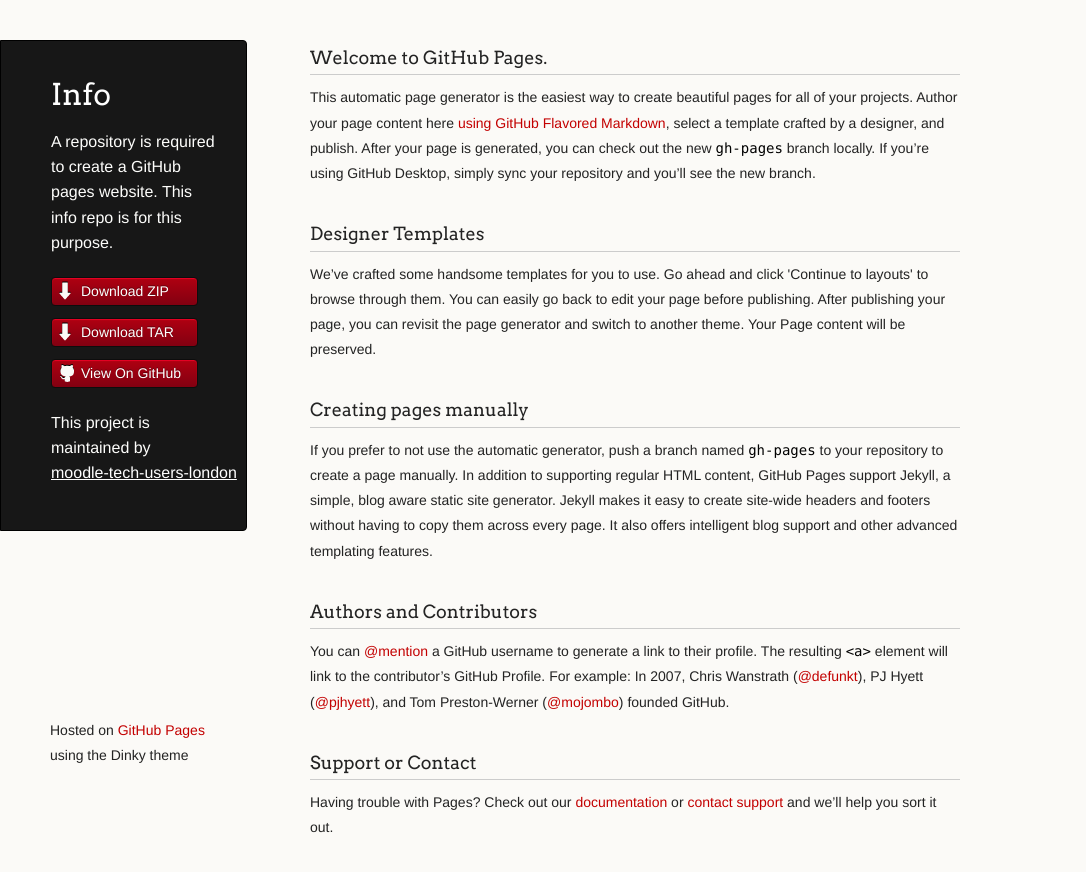
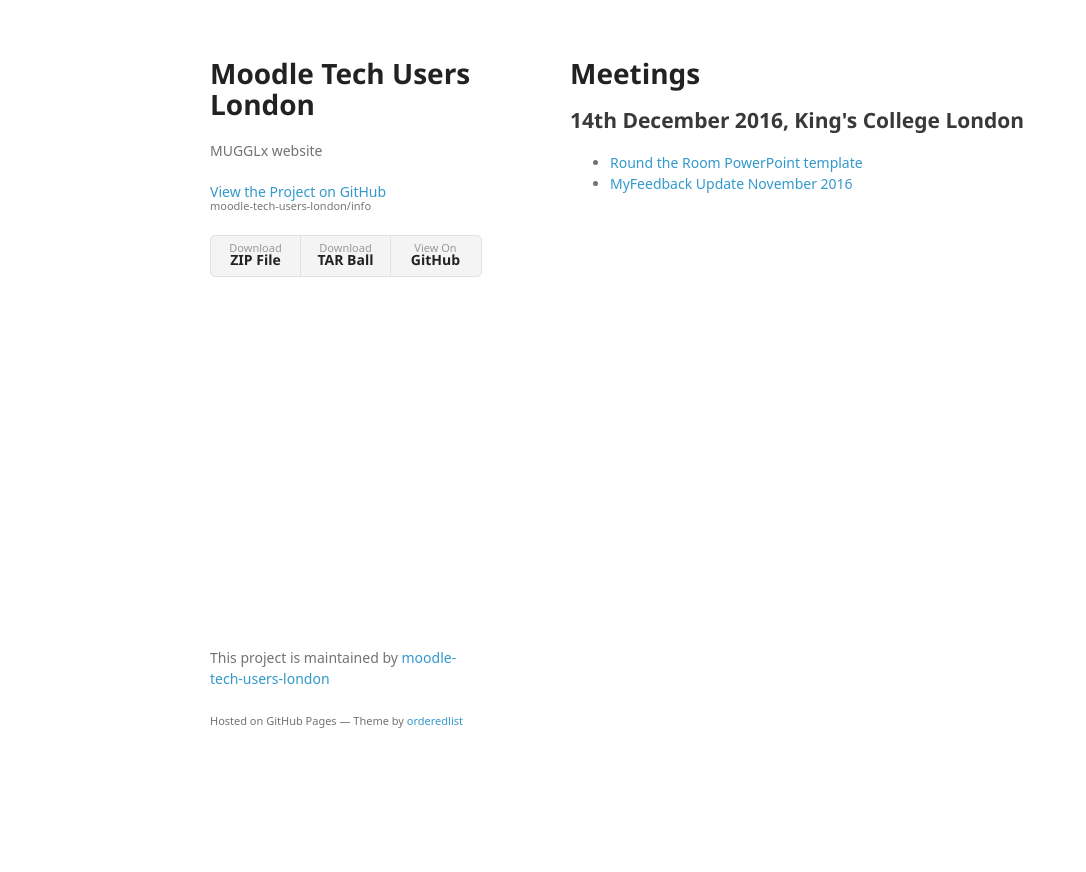
Before and after one commit to moodle-tech-users-london/info, a plain HTML site: page index.html in a window 1280 px wide. Shown: the whole page, without its empty margins (0-1086 px from the left). After the commit the page ends 800 px from the top, so only its background shows below. Drawn offline with Linux system fonts and the light colour scheme; a web font is replaced by a local one.

Commit message:
Create gh-pages branch via GitHub

```diff
--- a/index.html
+++ b/index.html
@@ -3,12 +3,11 @@
   <head>
     <meta charset="utf-8">
     <meta http-equiv="X-UA-Compatible" content="chrome=1">
-    <title>Info by moodle-tech-users-london</title>
+    <title>Moodle Tech Users London by moodle-tech-users-london</title>
 
     <link rel="stylesheet" href="stylesheets/styles.css">
     <link rel="stylesheet" href="stylesheets/github-light.css">
-    <script src="javascripts/scale.fix.js"></script>
-    <meta name="viewport" content="width=device-width, initial-scale=1, user-scalable=no">
+    <meta name="viewport" content="width=device-width">
     <!--[if lt IE 9]>
     <script src="//html5shiv.googlecode.com/svn/trunk/html5.js"></script>
     <![endif]-->
@@ -16,50 +15,36 @@
   <body>
     <div class="wrapper">
       <header>
-        <h1 class="header">Info</h1>
-        <p class="header">A repository is required to create a GitHub pages website. This info repo is for this purpose.</p>
+        <h1>Moodle Tech Users London</h1>
+        <p>MUGGLx website</p>
+
+        <p class="view"><a href="https://github.com/moodle-tech-users-london/info">View the Project on GitHub <small>moodle-tech-users-london/info</small></a></p>
+
 
         <ul>
-          <li class="download"><a class="buttons" href="https://github.com/moodle-tech-users-london/info/zipball/master">Download ZIP</a></li>
-          <li class="download"><a class="buttons" href="https://github.com/moodle-tech-users-london/info/tarball/master">Download TAR</a></li>
-          <li><a class="buttons github" href="https://github.com/moodle-tech-users-london/info">View On GitHub</a></li>
+          <li><a href="https://github.com/moodle-tech-users-london/info/zipball/master">Download <strong>ZIP File</strong></a></li>
+          <li><a href="https://github.com/moodle-tech-users-london/info/tarball/master">Download <strong>TAR Ball</strong></a></li>
+          <li><a href="https://github.com/moodle-tech-users-london/info">View On <strong>GitHub</strong></a></li>
         </ul>
-
-        <p class="header">This project is maintained by <a class="header name" href="https://github.com/moodle-tech-users-london">moodle-tech-users-london</a></p>
-
-
       </header>
       <section>
-        <h3>
-<a id="welcome-to-github-pages" class="anchor" href="#welcome-to-github-pages" aria-hidden="true"><span aria-hidden="true" class="octicon octicon-link"></span></a>Welcome to GitHub Pages.</h3>
+        <h1>
+<a id="meetings" class="anchor" href="#meetings" aria-hidden="true"><span aria-hidden="true" class="octicon octicon-link"></span></a>Meetings</h1>
 
-<p>This automatic page generator is the easiest way to create beautiful pages for all of your projects. Author your page content here <a href="https://guides.github.com/features/mastering-markdown/">using GitHub Flavored Markdown</a>, select a template crafted by a designer, and publish. After your page is generated, you can check out the new <code>gh-pages</code> branch locally. If you’re using GitHub Desktop, simply sync your repository and you’ll see the new branch.</p>
+<h2>
+<a id="14th-december-2016-kings-college-london" class="anchor" href="#14th-december-2016-kings-college-london" aria-hidden="true"><span aria-hidden="true" class="octicon octicon-link"></span></a>14th December 2016, King's College London</h2>
 
-<h3>
-<a id="designer-templates" class="anchor" href="#designer-templates" aria-hidden="true"><span aria-hidden="true" class="octicon octicon-link"></span></a>Designer Templates</h3>
-
-<p>We’ve crafted some handsome templates for you to use. Go ahead and click 'Continue to layouts' to browse through them. You can easily go back to edit your page before publishing. After publishing your page, you can revisit the page generator and switch to another theme. Your Page content will be preserved.</p>
-
-<h3>
-<a id="creating-pages-manually" class="anchor" href="#creating-pages-manually" aria-hidden="true"><span aria-hidden="true" class="octicon octicon-link"></span></a>Creating pages manually</h3>
-
-<p>If you prefer to not use the automatic generator, push a branch named <code>gh-pages</code> to your repository to create a page manually. In addition to supporting regular HTML content, GitHub Pages support Jekyll, a simple, blog aware static site generator. Jekyll makes it easy to create site-wide headers and footers without having to copy them across every page. It also offers intelligent blog support and other advanced templating features.</p>
-
-<h3>
-<a id="authors-and-contributors" class="anchor" href="#authors-and-contributors" aria-hidden="true"><span aria-hidden="true" class="octicon octicon-link"></span></a>Authors and Contributors</h3>
-
-<p>You can <a href="https://help.github.com/articles/basic-writing-and-formatting-syntax/#mentioning-users-and-teams" class="user-mention">@mention</a> a GitHub username to generate a link to their profile. The resulting <code>&lt;a&gt;</code> element will link to the contributor’s GitHub Profile. For example: In 2007, Chris Wanstrath (<a href="https://github.com/defunkt" class="user-mention">@defunkt</a>), PJ Hyett (<a href="https://github.com/pjhyett" class="user-mention">@pjhyett</a>), and Tom Preston-Werner (<a href="https://github.com/mojombo" class="user-mention">@mojombo</a>) founded GitHub.</p>
-
-<h3>
-<a id="support-or-contact" class="anchor" href="#support-or-contact" aria-hidden="true"><span aria-hidden="true" class="octicon octicon-link"></span></a>Support or Contact</h3>
-
-<p>Having trouble with Pages? Check out our <a href="https://help.github.com/pages">documentation</a> or <a href="https://github.com/contact">contact support</a> and we’ll help you sort it out.</p>
+<ul>
+<li><a href="presentations/round-the-room-template.pptx">Round the Room PowerPoint template</a></li>
+<li><a href="presentations/myfeedback-update-201611.pptx">MyFeedback Update November 2016</a></li>
+</ul>
       </section>
       <footer>
-        <p><small>Hosted on <a href="https://pages.github.com">GitHub Pages</a> using the Dinky theme</small></p>
+        <p>This project is maintained by <a href="https://github.com/moodle-tech-users-london">moodle-tech-users-london</a></p>
+        <p><small>Hosted on GitHub Pages &mdash; Theme by <a href="https://github.com/orderedlist">orderedlist</a></small></p>
       </footer>
     </div>
-    <!--[if !IE]><script>fixScale(document);</script><![endif]-->
+    <script src="javascripts/scale.fix.js"></script>
 
   </body>
 </html>
--- a/stylesheets/styles.css
+++ b/stylesheets/styles.css
@@ -1,338 +1,251 @@
-@import url(https://fonts.googleapis.com/css?family=Arvo:400,700,400italic);
-
-/* MeyerWeb Reset */
-
-html, body, div, span, applet, object, iframe,
-h1, h2, h3, h4, h5, h6, p, blockquote, pre,
-a, abbr, acronym, address, big, cite, code,
-del, dfn, em, img, ins, kbd, q, s, samp,
-small, strike, strong, sub, sup, tt, var,
-b, u, i, center,
-dl, dt, dd, ol, ul, li,
-fieldset, form, label, legend,
-table, caption, tbody, tfoot, thead, tr, th, td,
-article, aside, canvas, details, embed,
-figure, figcaption, footer, header, hgroup,
-menu, nav, output, ruby, section, summary,
-time, mark, audio, video {
-  margin: 0;
-  padding: 0;
-  border: 0;
-  font: inherit;
-  vertical-align: baseline;
+@font-face {
+  font-family: 'Noto Sans';
+  font-weight: 400;
+  font-style: normal;
+  src: url('../fonts/Noto-Sans-regular/Noto-Sans-regular.eot');
+  src: url('../fonts/Noto-Sans-regular/Noto-Sans-regular.eot?#iefix') format('embedded-opentype'),
+       local('Noto Sans'),
+       local('Noto-Sans-regular'),
+       url('../fonts/Noto-Sans-regular/Noto-Sans-regular.woff2') format('woff2'),
+       url('../fonts/Noto-Sans-regular/Noto-Sans-regular.woff') format('woff'),
+       url('../fonts/Noto-Sans-regular/Noto-Sans-regular.ttf') format('truetype'),
+       url('../fonts/Noto-Sans-regular/Noto-Sans-regular.svg#NotoSans') format('svg');
 }
 
+@font-face {
+  font-family: 'Noto Sans';
+  font-weight: 700;
+  font-style: normal;
+  src: url('../fonts/Noto-Sans-700/Noto-Sans-700.eot');
+  src: url('../fonts/Noto-Sans-700/Noto-Sans-700.eot?#iefix') format('embedded-opentype'),
+       local('Noto Sans Bold'),
+       local('Noto-Sans-700'),
+       url('../fonts/Noto-Sans-700/Noto-Sans-700.woff2') format('woff2'),
+       url('../fonts/Noto-Sans-700/Noto-Sans-700.woff') format('woff'),
+       url('../fonts/Noto-Sans-700/Noto-Sans-700.ttf') format('truetype'),
+       url('../fonts/Noto-Sans-700/Noto-Sans-700.svg#NotoSans') format('svg');
+}
 
-/* Base text styles */
+@font-face {
+  font-family: 'Noto Sans';
+  font-weight: 400;
+  font-style: italic;
+  src: url('../fonts/Noto-Sans-italic/Noto-Sans-italic.eot');
+  src: url('../fonts/Noto-Sans-italic/Noto-Sans-italic.eot?#iefix') format('embedded-opentype'),
+       local('Noto Sans Italic'),
+       local('Noto-Sans-italic'),
+       url('../fonts/Noto-Sans-italic/Noto-Sans-italic.woff2') format('woff2'),
+       url('../fonts/Noto-Sans-italic/Noto-Sans-italic.woff') format('woff'),
+       url('../fonts/Noto-Sans-italic/Noto-Sans-italic.ttf') format('truetype'),
+       url('../fonts/Noto-Sans-italic/Noto-Sans-italic.svg#NotoSans') format('svg');
+}
+
+@font-face {
+  font-family: 'Noto Sans';
+  font-weight: 700;
+  font-style: italic;
+  src: url('../fonts/Noto-Sans-700italic/Noto-Sans-700italic.eot');
+  src: url('../fonts/Noto-Sans-700italic/Noto-Sans-700italic.eot?#iefix') format('embedded-opentype'),
+       local('Noto Sans Bold Italic'),
+       local('Noto-Sans-700italic'),
+       url('../fonts/Noto-Sans-700italic/Noto-Sans-700italic.woff2') format('woff2'),
+       url('../fonts/Noto-Sans-700italic/Noto-Sans-700italic.woff') format('woff'),
+       url('../fonts/Noto-Sans-700italic/Noto-Sans-700italic.ttf') format('truetype'),
+       url('../fonts/Noto-Sans-700italic/Noto-Sans-700italic.svg#NotoSans') format('svg');
+}
 
 body {
-  padding:10px 50px 0 0;
-  font-family:"Helvetica Neue", Helvetica, Arial, sans-serif;
-	font-size: 14px;
-	color: #232323;
-	background-color: #FBFAF7;
-	margin: 0;
-	line-height: 1.8em;
-	-webkit-font-smoothing: antialiased;
-
+  background-color: #fff;
+  padding:50px;
+  font: 14px/1.5 "Noto Sans", "Helvetica Neue", Helvetica, Arial, sans-serif;
+  color:#727272;
+  font-weight:400;
 }
 
 h1, h2, h3, h4, h5, h6 {
-  color:#232323;
-  margin:36px 0 10px;
+  color:#222;
+  margin:0 0 20px;
 }
 
-p, ul, ol, table, dl {
-  margin:0 0 22px;
+p, ul, ol, table, pre, dl {
+  margin:0 0 20px;
 }
 
 h1, h2, h3 {
-	font-family: Arvo, Monaco, serif;
-  line-height:1.3;
-	font-weight: normal;
-}
-
-h1,h2, h3 {
-	display: block;
-	border-bottom: 1px solid #ccc;
-	padding-bottom: 5px;
+  line-height:1.1;
 }
 
 h1 {
-	font-size: 30px;
+  font-size:28px;
 }
 
 h2 {
-	font-size: 24px;
+  color:#393939;
 }
 
-h3 {
-	font-size: 18px;
-}
-
-h4, h5, h6 {
-	font-family: Arvo, Monaco, serif;
-	font-weight: 700;
+h3, h4, h5, h6 {
+  color:#494949;
 }
 
 a {
-  color:#C30000;
-  font-weight:200;
+  color:#39c;
   text-decoration:none;
 }
 
 a:hover {
-	text-decoration: underline;
+  color:#069;
 }
 
 a small {
-	font-size: 12px;
+  font-size:11px;
+  color:#777;
+  margin-top:-0.3em;
+  display:block;
 }
 
-em {
-	font-style: italic;
+a:hover small {
+  color:#777;
+}
+
+.wrapper {
+  width:860px;
+  margin:0 auto;
+}
+
+blockquote {
+  border-left:1px solid #e5e5e5;
+  margin:0;
+  padding:0 0 0 20px;
+  font-style:italic;
+}
+
+code, pre {
+  font-family:Monaco, Bitstream Vera Sans Mono, Lucida Console, Terminal, Consolas, Liberation Mono, DejaVu Sans Mono, Courier New, monospace;
+  color:#333;
+  font-size:12px;
+}
+
+pre {
+  padding:8px 15px;
+  background: #f8f8f8;
+  border-radius:5px;
+  border:1px solid #e5e5e5;
+  overflow-x: auto;
+}
+
+table {
+  width:100%;
+  border-collapse:collapse;
+}
+
+th, td {
+  text-align:left;
+  padding:5px 10px;
+  border-bottom:1px solid #e5e5e5;
+}
+
+dt {
+  color:#444;
+  font-weight:700;
+}
+
+th {
+  color:#444;
+}
+
+img {
+  max-width:100%;
+}
+
+header {
+  width:270px;
+  float:left;
+  position:fixed;
+  -webkit-font-smoothing:subpixel-antialiased;
+}
+
+header ul {
+  list-style:none;
+  height:40px;
+  padding:0;
+  background: #f4f4f4;
+  border-radius:5px;
+  border:1px solid #e0e0e0;
+  width:270px;
+}
+
+header li {
+  width:89px;
+  float:left;
+  border-right:1px solid #e0e0e0;
+  height:40px;
+}
+
+header li:first-child a {
+  border-radius:5px 0 0 5px;
+}
+
+header li:last-child a {
+  border-radius:0 5px 5px 0;
+}
+
+header ul a {
+  line-height:1;
+  font-size:11px;
+  color:#999;
+  display:block;
+  text-align:center;
+  padding-top:6px;
+  height:34px;
+}
+
+header ul a:hover {
+  color:#999;
+}
+
+header ul a:active {
+  background-color:#f0f0f0;
 }
 
 strong {
+  color:#222;
   font-weight:700;
 }
 
-ul {
-  list-style-position: inside;
-  list-style: disc;
-  padding-left: 25px;
+header ul li + li + li {
+  border-right:none;
+  width:89px;
 }
 
-ol {
-  list-style-position: inside;
-  list-style: decimal;
-  padding-left: 25px;
+header ul a strong {
+  font-size:14px;
+  display:block;
+  color:#222;
 }
 
-blockquote {
-  margin: 0;
-  padding: 0 0 0 20px;
-  font-style: italic;
+section {
+  width:500px;
+  float:right;
+  padding-bottom:50px;
 }
 
-dl, dt, dd, dl p {
-	font-color: #444;
-}
-
-dl dt {
-  font-weight: bold;
-}
-
-dl dd {
-  padding-left: 20px;
-  font-style: italic;
-}
-
-dl p {
-  padding-left: 20px;
-  font-style: italic;
+small {
+  font-size:11px;
 }
 
 hr {
   border:0;
-  background:#ccc;
+  background:#e5e5e5;
   height:1px;
-  margin:0 0 24px;
+  margin:0 0 20px;
 }
 
-/* Images */
-
-img {
-  position: relative;
-  margin: 0 auto;
-  max-width: 650px;
-  padding: 5px;
-  margin: 10px 0 32px 0;
-  border: 1px solid #ccc;
-}
-
-p img {
-  display: inline;
-  margin: 0;
-  padding: 0;
-  vertical-align: middle;
-  text-align: center;
-  border: none;
-}
-
-/* Code blocks */
-
-code, pre {
-	font-family: Monaco, "Bitstream Vera Sans Mono", "Lucida Console", Terminal, monospace;
-  color:#000;
-  font-size:14px;
-}
-
-pre {
-	padding: 4px 12px;
-  background: #FDFEFB;
-  border-radius:4px;
-  border:1px solid #D7D8C8;
-  overflow: auto;
-  overflow-y: hidden;
-	margin-bottom: 32px;
-}
-
-
-/* Tables */
-
-table {
-  width:100%;
-}
-
-table {
-  border: 1px solid #ccc;
-  margin-bottom: 32px;
-  text-align: left;
- }
-
-th {
-  font-family: 'Arvo', Helvetica, Arial, sans-serif;
-	font-size: 18px;
-	font-weight: normal;
-  padding: 10px;
-  background: #232323;
-  color: #FDFEFB;
- }
-
-td {
-  padding: 10px;
-	background: #ccc;
- }
-
-
-/* Wrapper */
-.wrapper {
-  width:960px;
-}
-
-
-/* Header */
-
-header {
-	background-color: #171717;
-	color: #FDFDFB;
-  width:170px;
+footer {
+  width:270px;
   float:left;
   position:fixed;
-	border: 1px solid #000;
-	-webkit-border-top-right-radius: 4px;
-	-webkit-border-bottom-right-radius: 4px;
-	-moz-border-radius-topright: 4px;
-	-moz-border-radius-bottomright: 4px;
-	border-top-right-radius: 4px;
-	border-bottom-right-radius: 4px;
-	padding: 34px 25px 22px 50px;
-	margin: 30px 25px 0 0;
-	-webkit-font-smoothing: antialiased;
-}
-
-p.header {
-	font-size: 16px;
-}
-
-h1.header {
-	font-family: Arvo, sans-serif;
-	font-size: 30px;
-	font-weight: 300;
-	line-height: 1.3em;
-	border-bottom: none;
-	margin-top: 0;
-}
-
-
-h1.header, a.header, a.name, header a{
-	color: #fff;
-}
-
-a.header {
-	text-decoration: underline;
-}
-
-a.name {
-	white-space: nowrap;
-}
-
-header ul {
-  list-style:none;
-  padding:0;
-}
-
-header li {
-	list-style-type: none;
-  width:132px;
-  height:15px;
-	margin-bottom: 12px;
-	line-height: 1em;
-	padding: 6px 6px 6px 7px;
-
-	background: #AF0011;
-	background: -moz-linear-gradient(top, #AF0011 0%, #820011 100%);
-  background: -webkit-gradient(linear, left top, left bottom, color-stop(0%,#f8f8f8), color-stop(100%,#dddddd));
-  background: -webkit-linear-gradient(top, #AF0011 0%,#820011 100%);
-  background: -o-linear-gradient(top, #AF0011 0%,#820011 100%);
-  background: -ms-linear-gradient(top, #AF0011 0%,#820011 100%);
-  background: linear-gradient(top, #AF0011 0%,#820011 100%);
-
-	border-radius:4px;
-  border:1px solid #0D0D0D;
-
-	-webkit-box-shadow: inset 0px 1px 1px 0 rgba(233,2,38, 1);
-	box-shadow: inset 0px 1px 1px 0 rgba(233,2,38, 1);
-
-}
-
-header li:hover {
-	background: #C3001D;
-	background: -moz-linear-gradient(top, #C3001D 0%, #950119 100%);
-  background: -webkit-gradient(linear, left top, left bottom, color-stop(0%,#f8f8f8), color-stop(100%,#dddddd));
-  background: -webkit-linear-gradient(top, #C3001D 0%,#950119 100%);
-  background: -o-linear-gradient(top, #C3001D 0%,#950119 100%);
-  background: -ms-linear-gradient(top, #C3001D 0%,#950119 100%);
-  background: linear-gradient(top, #C3001D 0%,#950119 100%);
-}
-
-a.buttons {
-	-webkit-font-smoothing: antialiased;
-	background: url(../images/arrow-down.png) no-repeat;
-	font-weight: normal;
-	text-shadow: rgba(0, 0, 0, 0.4) 0 -1px 0;
-	padding: 2px 2px 2px 22px;
-	height: 30px;
-}
-
-a.github {
-	background: url(../images/octocat-small.png) no-repeat 1px;
-}
-
-a.buttons:hover {
-	color: #fff;
-	text-decoration: none;
-}
-
-
-/* Section - for main page content */
-
-section {
-  width:650px;
-  float:right;
-  padding-bottom:50px;
-}
-
-
-/* Footer */
-
-footer {
-  width:170px;
-  float:left;
-  position:fixed;
-  bottom:10px;
-	padding-left: 50px;
+  bottom:50px;
+  -webkit-font-smoothing:subpixel-antialiased;
 }
 
 @media print, screen and (max-width: 960px) {
@@ -348,18 +261,14 @@ footer {
     width:auto;
   }
 
-	footer {
-		border-top: 1px solid #ccc;
-		margin:0 84px 0 50px;
-		padding:0;
-	}
-
   header {
     padding-right:320px;
   }
 
   section {
-    padding:20px 84px 20px 50px;
+    border:1px solid #e5e5e5;
+    border-width:1px 0;
+    padding:20px 0;
     margin:0 0 20px;
   }
 
@@ -369,8 +278,8 @@ footer {
 
   header ul {
     position:absolute;
-    right:130px;
-    top:84px;
+    right:50px;
+    top:52px;
   }
 }
 
@@ -380,38 +289,30 @@ footer {
   }
 
   header {
-    padding:10px 20px 0;
-		margin-right: 0;
+    padding:0;
   }
-
-	section {
-    padding:10px 0 10px 20px;
-    margin:0 0 30px;
-  }
-
-	footer {
-		margin: 0 0 0 30px;
-	}
 
   header ul, header p.view {
     position:static;
   }
+
+  pre, code {
+    word-wrap:normal;
+  }
 }
 
 @media print, screen and (max-width: 480px) {
-
-  header ul li.download {
-    display:none;
+  body {
+    padding:15px;
   }
 
-	footer {
-		margin: 0 0 0 20px;
-	}
+  header ul {
+    width:99%;
+  }
 
-	footer a{
-		display:block;
-	}
-
+  header li, header ul li + li + li {
+    width:33%;
+  }
 }
 
 @media print {
```
Also changed, not shown: javascripts/scale.fix.js (+17 -20 lines), params.json (+3 -3 lines), stylesheets/github-light.css (+21 -21 lines).
